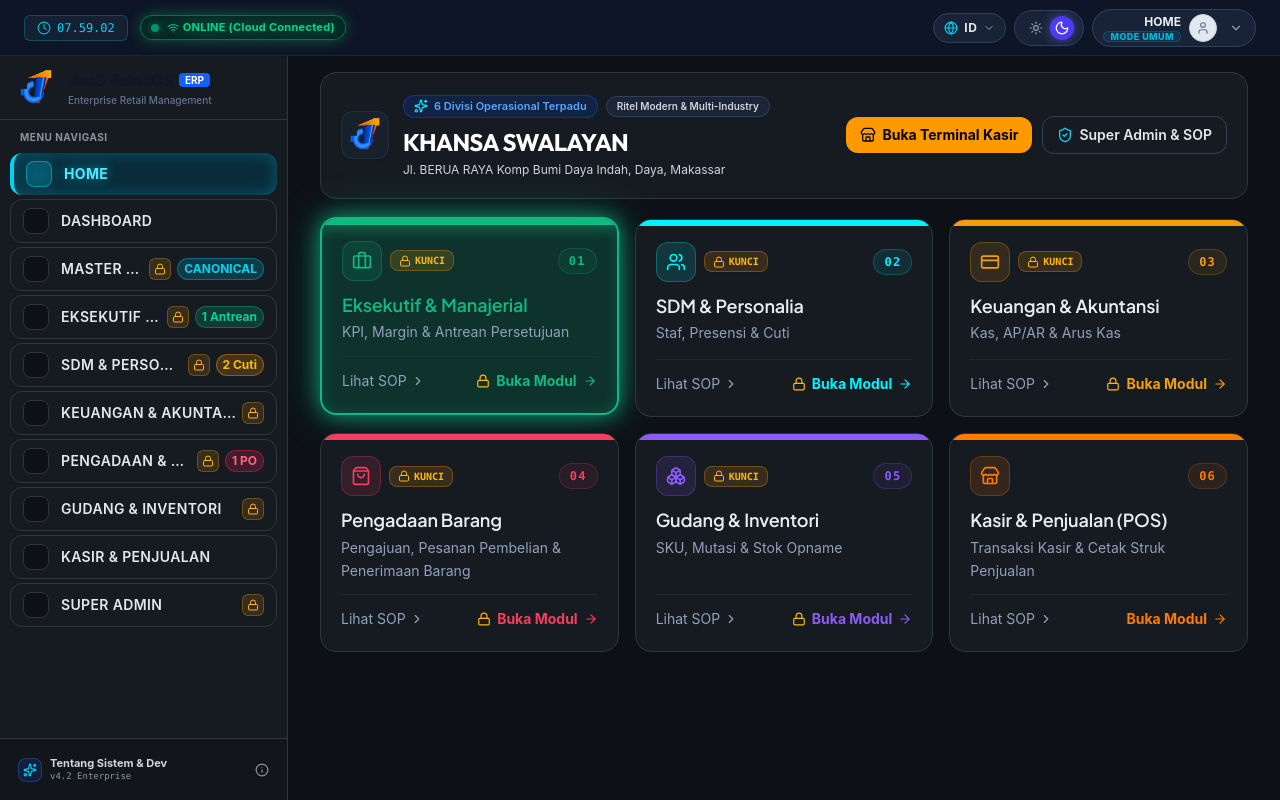
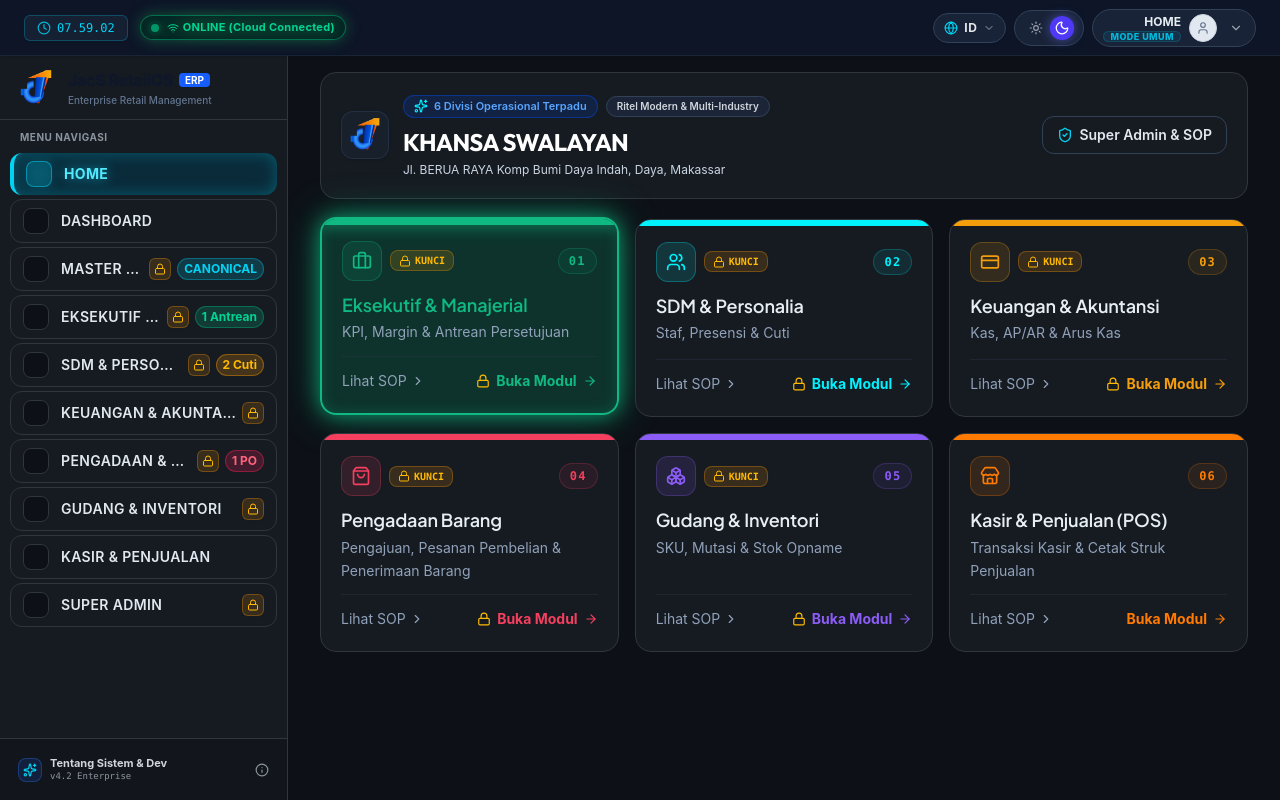
Before and after one commit to jacksmile1288-cmd/jacs-retailos-erp, a React (Vite) app: page / in a window 1280 px wide. Built offline with nearby package versions, Linux system fonts and the light colour scheme.

Commit message:
feat: completely remove cashier terminal and super admin buttons from home header

```diff
--- a/src/components/home/HomeModule.tsx
+++ b/src/components/home/HomeModule.tsx
@@ -427,15 +427,7 @@ export const HomeModule: React.FC = () => {
 
               {/* Quick Action Buttons */}
               <div className="flex items-center gap-2.5 w-full md:w-auto shrink-0 flex-wrap justify-start md:justify-end">
-                <button
-                  type="button"
-                  id="btn-quick-open-pos"
-                  onClick={() => setActiveNav('pos')}
-                  className="px-3.5 py-2 rounded-xl text-xs sm:text-sm font-bold bg-amber-500 hover:bg-amber-400 text-slate-950 flex items-center gap-1.5 transition shadow-sm cursor-pointer"
-                >
-                  <Store className="w-4 h-4" />
-                  <span>{isEn ? 'Open Cashier Terminal' : 'Buka Terminal Kasir'}</span>
-                </button>
+
                 <button
                   type="button"
                   id="btn-quick-open-superadmin-sop"
```
